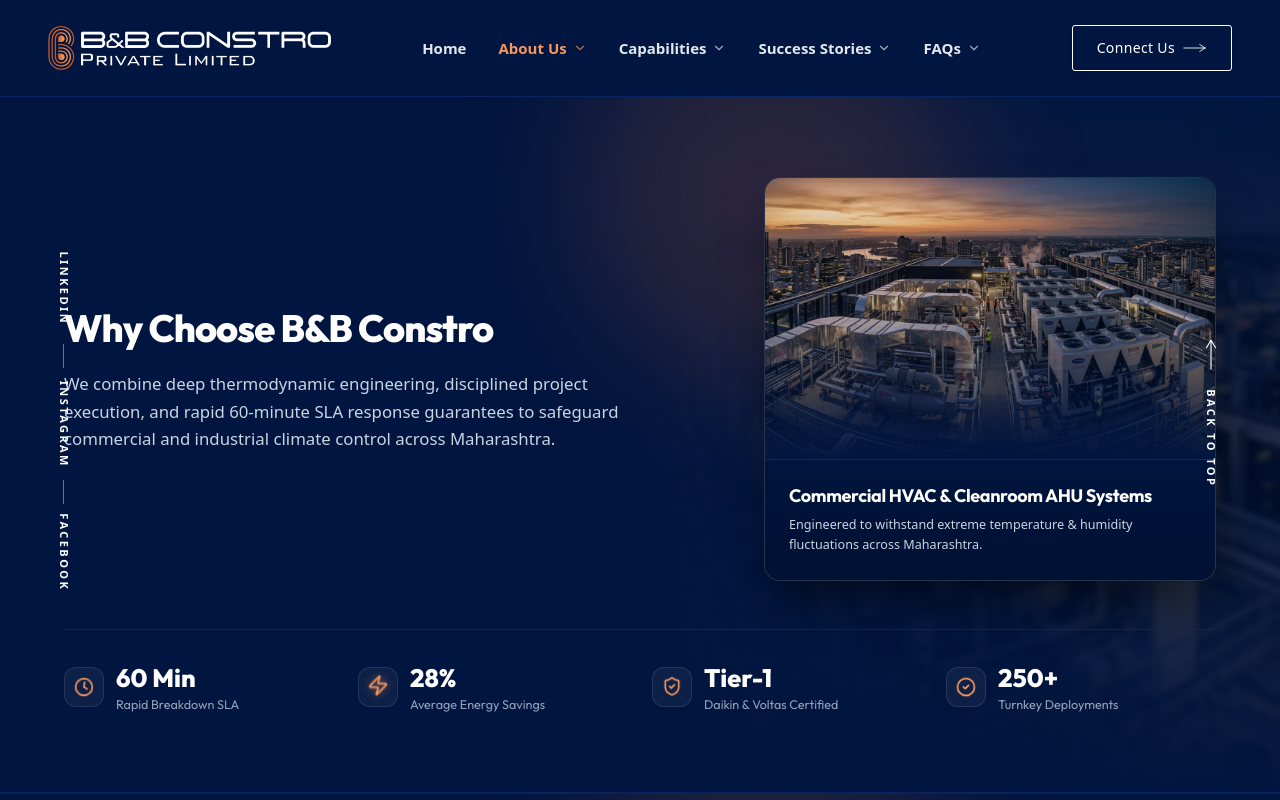
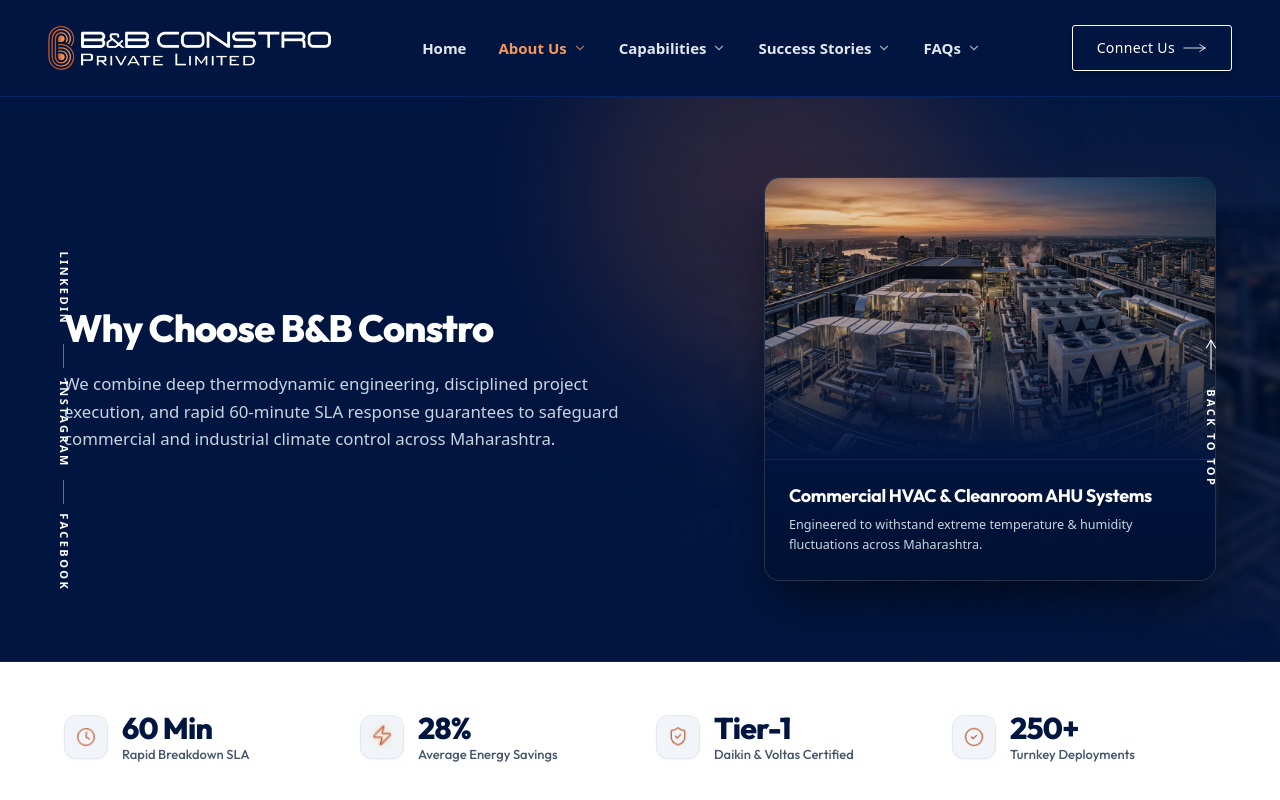
Before and after one commit to excitenext21-bit/bbconstro, a React (Vite) app: page /about/why-choose-us in a window 1280 px wide. Shown: the top 800 px of the page. Built offline with nearby package versions, Linux system fonts and the light colour scheme; a web font is replaced by a local one.

Commit message:
Change counter stat section background to white matching Our Clients section

```diff
--- a/src/components/WhyChooseUsView.tsx
+++ b/src/components/WhyChooseUsView.tsx
@@ -78,46 +78,50 @@ export const WhyChooseUsView: React.FC<WhyChooseUsViewProps> = () => {
             </div>
 
           </div>
+        </div>
+      </section>
 
-          {/* Quick Metrics Bar spanning bottom of Hero */}
-          <div className="grid grid-cols-2 sm:grid-cols-4 gap-4 sm:gap-6 mt-12 pt-8 border-t border-slate-800/80">
-            <div className="flex items-center gap-3 group">
-              <div className="w-10 h-10 rounded-xl bg-white/5 border border-white/10 flex items-center justify-center text-[#f7985f] shrink-0 transition-all duration-300 group-hover:bg-white/10 group-hover:border-[#f7985f]/40">
-                <Clock className="w-5 h-5 animate-why-clock" />
+      {/* Counter Stat Section (Same bg-white as Our Clients section) */}
+      <section className="relative z-10 bg-white border-b border-slate-200 py-10 sm:py-12 text-[#0f172a] shadow-xs">
+        <div className="max-w-7xl mx-auto px-6 sm:px-10 lg:px-16">
+          <div className="grid grid-cols-2 sm:grid-cols-4 gap-6 sm:gap-8">
+            <div className="flex items-center gap-3.5 group">
+              <div className="w-11 h-11 rounded-xl bg-slate-100 border border-slate-200 flex items-center justify-center text-[#c05e32] shrink-0 transition-all duration-300 group-hover:bg-[#c05e32]/10 group-hover:border-[#c05e32]/30 group-hover:scale-105 shadow-xs">
+                <Clock className="w-5 h-5 animate-why-clock stroke-[1.5]" />
               </div>
               <div>
-                <p className="text-xl sm:text-2xl font-extrabold text-white font-['Outfit']">60 Min</p>
-                <p className="text-xs text-slate-400 font-['Outfit']">Rapid Breakdown SLA</p>
+                <p className="text-2xl sm:text-3xl font-extrabold text-[#00153f] font-['Outfit'] tracking-tight">60 Min</p>
+                <p className="text-xs sm:text-[13px] text-slate-600 font-['Outfit'] font-medium">Rapid Breakdown SLA</p>
               </div>
             </div>
 
-            <div className="flex items-center gap-3 group">
-              <div className="w-10 h-10 rounded-xl bg-white/5 border border-white/10 flex items-center justify-center text-[#f7985f] shrink-0 transition-all duration-300 group-hover:bg-white/10 group-hover:border-[#f7985f]/40">
-                <Zap className="w-5 h-5 animate-why-energy" />
+            <div className="flex items-center gap-3.5 group">
+              <div className="w-11 h-11 rounded-xl bg-slate-100 border border-slate-200 flex items-center justify-center text-[#c05e32] shrink-0 transition-all duration-300 group-hover:bg-[#c05e32]/10 group-hover:border-[#c05e32]/30 group-hover:scale-105 shadow-xs">
+                <Zap className="w-5 h-5 animate-why-energy stroke-[1.5]" />
               </div>
               <div>
-                <p className="text-xl sm:text-2xl font-extrabold text-white font-['Outfit']">28%</p>
-                <p className="text-xs text-slate-400 font-['Outfit']">Average Energy Savings</p>
+                <p className="text-2xl sm:text-3xl font-extrabold text-[#00153f] font-['Outfit'] tracking-tight">28%</p>
+                <p className="text-xs sm:text-[13px] text-slate-600 font-['Outfit'] font-medium">Average Energy Savings</p>
               </div>
             </div>
 
-            <div className="flex items-center gap-3 group">
-              <div className="w-10 h-10 rounded-xl bg-white/5 border border-white/10 flex items-center justify-center text-[#f7985f] shrink-0 transition-all duration-300 group-hover:bg-white/10 group-hover:border-[#f7985f]/40">
-                <ShieldCheck className="w-5 h-5 animate-why-shield" />
+            <div className="flex items-center gap-3.5 group">
+              <div className="w-11 h-11 rounded-xl bg-slate-100 border border-slate-200 flex items-center justify-center text-[#c05e32] shrink-0 transition-all duration-300 group-hover:bg-[#c05e32]/10 group-hover:border-[#c05e32]/30 group-hover:scale-105 shadow-xs">
+                <ShieldCheck className="w-5 h-5 animate-why-shield stroke-[1.5]" />
               </div>
               <div>
-                <p className="text-xl sm:text-2xl font-extrabold text-white font-['Outfit']">Tier-1</p>
-                <p className="text-xs text-slate-400 font-['Outfit']">Daikin &amp; Voltas Certified</p>
+                <p className="text-2xl sm:text-3xl font-extrabold text-[#00153f] font-['Outfit'] tracking-tight">Tier-1</p>
+                <p className="text-xs sm:text-[13px] text-slate-600 font-['Outfit'] font-medium">Daikin &amp; Voltas Certified</p>
               </div>
             </div>
 
-            <div className="flex items-center gap-3 group">
-              <div className="w-10 h-10 rounded-xl bg-white/5 border border-white/10 flex items-center justify-center text-[#f7985f] shrink-0 transition-all duration-300 group-hover:bg-white/10 group-hover:border-[#f7985f]/40">
-                <CheckCircle2 className="w-5 h-5 animate-why-discipline" />
+            <div className="flex items-center gap-3.5 group">
+              <div className="w-11 h-11 rounded-xl bg-slate-100 border border-slate-200 flex items-center justify-center text-[#c05e32] shrink-0 transition-all duration-300 group-hover:bg-[#c05e32]/10 group-hover:border-[#c05e32]/30 group-hover:scale-105 shadow-xs">
+                <CheckCircle2 className="w-5 h-5 animate-why-discipline stroke-[1.5]" />
               </div>
               <div>
-                <p className="text-xl sm:text-2xl font-extrabold text-white font-['Outfit']">250+</p>
-                <p className="text-xs text-slate-400 font-['Outfit']">Turnkey Deployments</p>
+                <p className="text-2xl sm:text-3xl font-extrabold text-[#00153f] font-['Outfit'] tracking-tight">250+</p>
+                <p className="text-xs sm:text-[13px] text-slate-600 font-['Outfit'] font-medium">Turnkey Deployments</p>
               </div>
             </div>
           </div>
```
